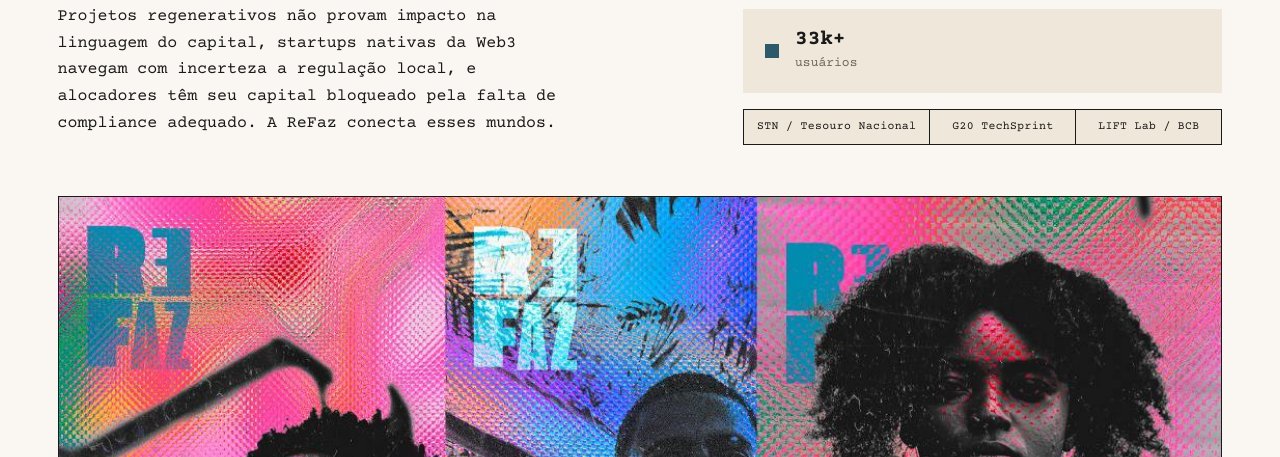
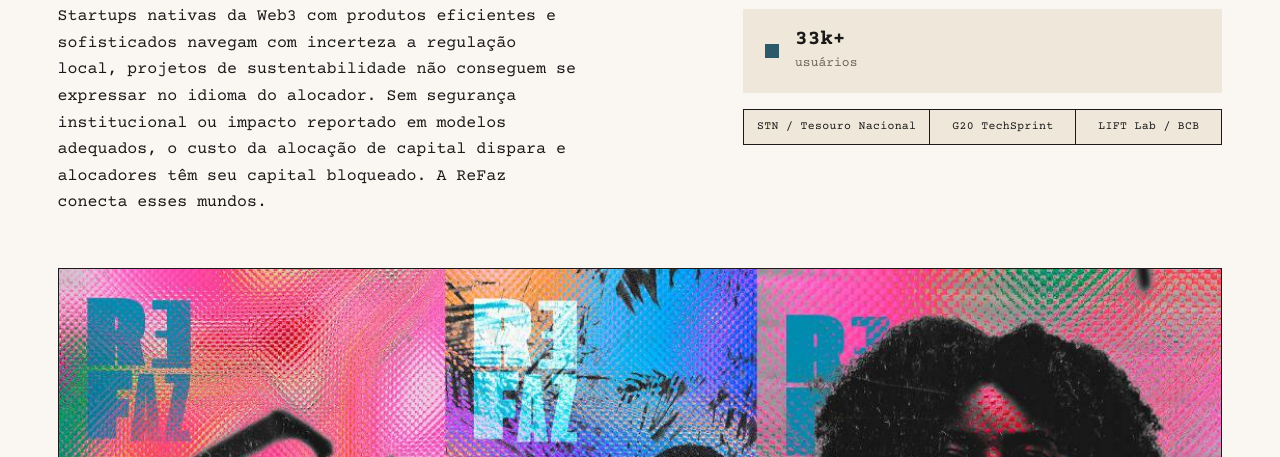
Before and after one commit to ReFaz0x/refaz0x.github.io, a website: page index.html in a window 1280 px wide. Shown: the part 343-800 px from the top of the page. Drawn offline with nearby package versions, Linux system fonts and the light colour scheme; some icons are missing.

Commit message:
Update index.html

```diff
--- a/index.html
+++ b/index.html
@@ -35,7 +35,7 @@
       <div>
         <p class="eyebrow">INFRAESTRUTURA WEB3 · BRASIL</p>
         <h1 class="h-lg">A lacuna da alocação de capital de impacto</h1>
-        <p class="lede hero__lede">Projetos regenerativos não provam impacto na linguagem do capital, startups nativas da Web3 navegam com incerteza a regulação local, e alocadores têm seu capital bloqueado pela falta de compliance adequado. A ReFaz conecta esses mundos.</p>
+        <p class="lede hero__lede"> Startups nativas da Web3 com produtos eficientes e sofisticados navegam com incerteza a regulação local, projetos de sustentabilidade não conseguem se expressar no idioma do alocador. Sem segurança institucional ou impacto reportado em modelos adequados, o custo da alocação de capital dispara e alocadores têm seu capital bloqueado. A ReFaz conecta esses mundos.</p>
       </div>
       <div>
         <p class="statpanel__label">Nossas soluções e organizações onde contribuimos alcançaram:</p>
```
